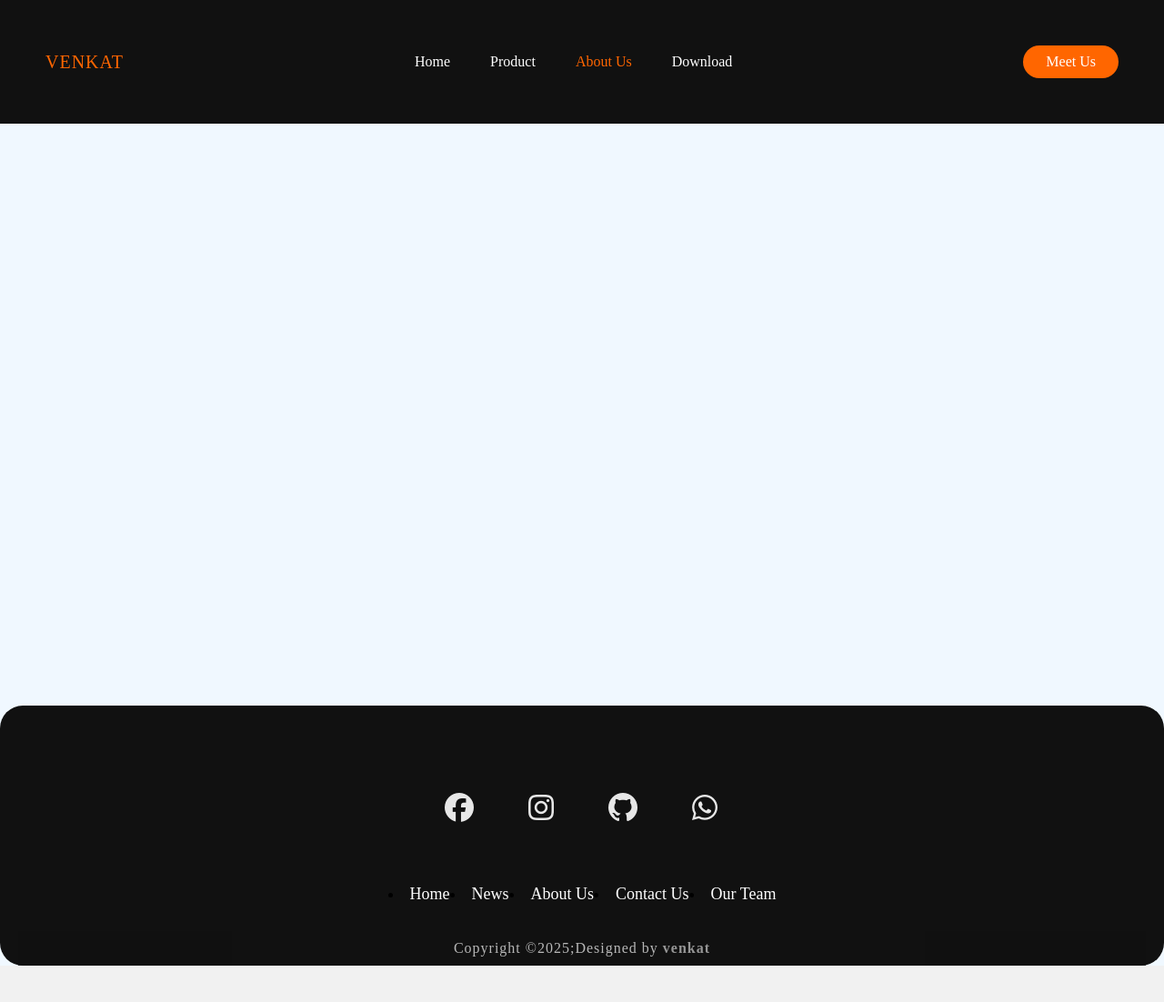
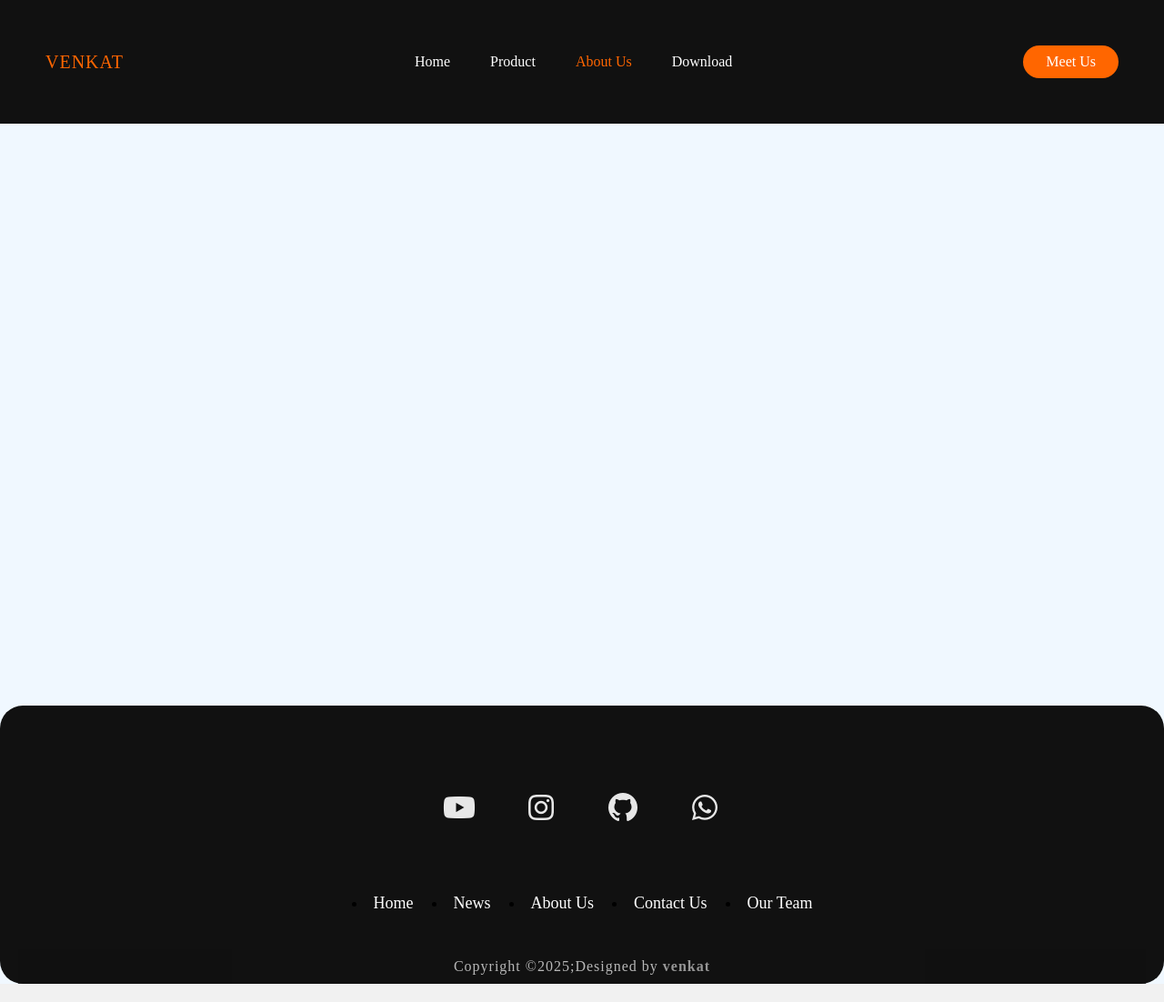
Before and after one commit to venkat-softdev/html-pratice, a plain HTML site: page navbar/navbar.html in a window 1280 px wide. Shown: the whole page at 91% size. Drawn offline with Linux system fonts and the light colour scheme.

Commit message:
HTML PRACTICE

```diff
--- a/navbar/navbar.html
+++ b/navbar/navbar.html
@@ -24,7 +24,7 @@
     <footer>
         <div class="footerelements">
          <div class="socialicons">
-            <a href=""><i class="fa-brands fa-facebook"></i></a>
+            <a href=""><i class="fa-brands fa-youtube"></i></a>
             <a href=""><i class="fa-brands fa-instagram"></i></a>
             <a href=""><i class="fa-brands fa-github"></i></a>
             <a href=""><i class="fa-brands fa-whatsapp"></i></a>
--- a/navbar/style.css
+++ b/navbar/style.css
@@ -117,6 +117,7 @@ footer{
  .sociallinks li{
     text-decoration: none;
     font-size: 18px;
+    margin: 10px;
  }
  .sociallinks a:hover{
     color:  orangered;
@@ -130,12 +131,16 @@ footer{
     letter-spacing: 1px;
     opacity: 0.7;
     background-color: #111;
+     font-family: Arial, Helvetica, sans-serif;
+     margin: 20px;
+    cursor: progress;
 
 }
 .venkat{
     font-weight: bold;
     opacity: 0.8;
     transition: 0.5s;
+    cursor: pointer;
 }
 .venkat:hover{
     color: #ff6600;
```
